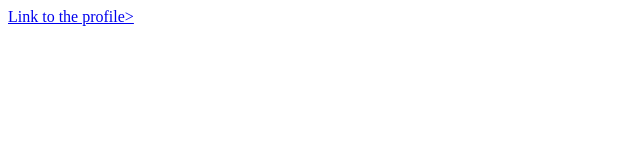
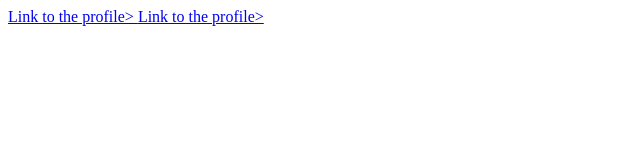
Before and after one commit to Ambe6r/lab03, a plain HTML site: page index.html in a window 1280 px wide. Shown: the whole page, without its empty margins (0-640 px from the left). Drawn offline with Linux system fonts and the light colour scheme.

Commit message:
Add Link From 652115503

```diff
--- a/index.html
+++ b/index.html
@@ -1 +1,2 @@
 <a href="profile.html"> Link to the profile> </a>
+<a href="652115503.html"> Link to the profile> </a>
```
